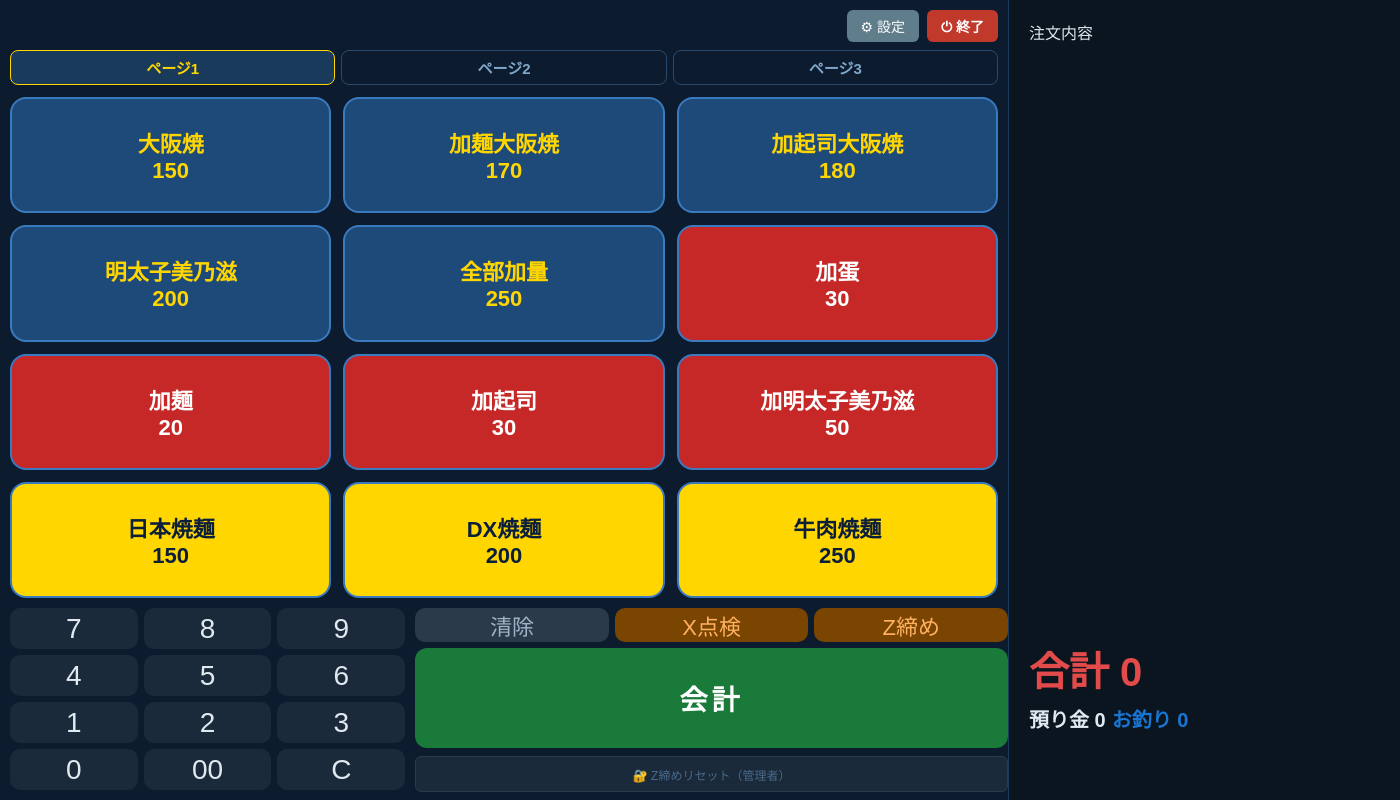
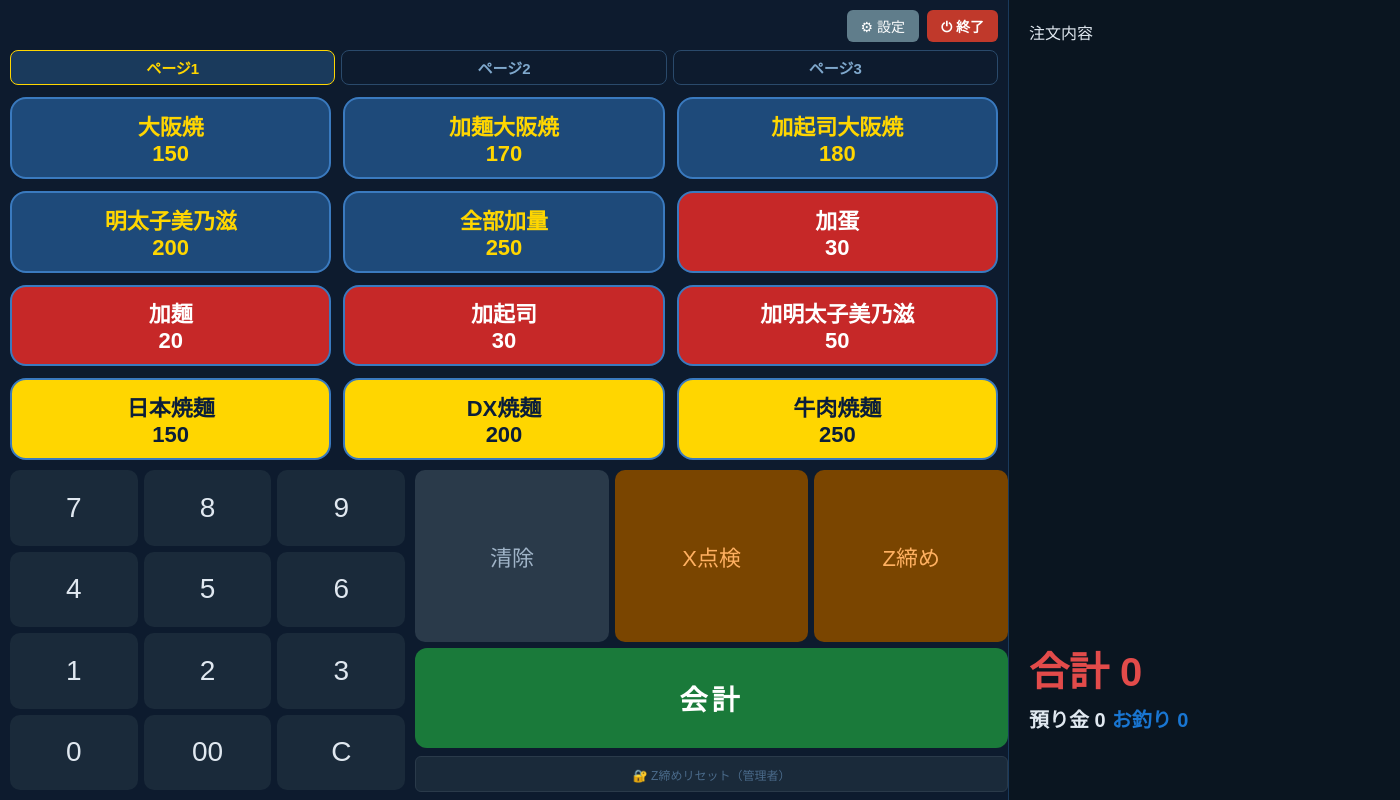
Before and after one commit to booboopoint-arch/pos-app-simple, an Electron app: page pos_menu.html in a window 1400 px wide. Drawn offline with Linux system fonts and the light colour scheme.

Commit message:
キーパッド・ボタン高さ拡大

```diff
--- a/pos_menu.html
+++ b/pos_menu.html
@@ -29,7 +29,7 @@ color:#e0e8f0;
 
 body.removeMode{background:#ffd6d6;}
 
-#left{display:grid;grid-template-rows:1fr auto;gap:10px;padding:10px;background:#0d1b2e;}
+#left{display:grid;grid-template-rows:1fr 320px;gap:10px;padding:10px;background:#0d1b2e;}
 #leftTop{display:grid;grid-template-rows:auto 1fr;gap:8px;height:100%;}
 #topBar{display:flex;justify-content:flex-end;gap:8px;}
 
@@ -60,6 +60,7 @@ border-radius:6px;padding:6px 14px;font-size:14px;cursor:pointer;
 display:grid;
 grid-template-columns:40% 60%;
 gap:10px;
+height:100%;
 }
 
 #keypad{
@@ -67,6 +68,7 @@ display:grid;
 grid-template-columns:repeat(3,1fr);
 grid-template-rows:repeat(4,1fr);
 gap:6px;
+height:100%;
 }
 
 .key{font-size:28px;border:none;background:#1a2a3a;color:#e0e8f0;border-radius:10px;cursor:pointer;}
@@ -76,6 +78,7 @@ display:grid;
 grid-template-columns:1fr 1fr 1fr;
 grid-template-rows:1fr 100px 36px;
 gap:6px;
+height:100%;
 }
 
 .delete{background:#2a3a4a;color:#a0b4c8;font-size:22px;border:none;border-radius:10px;cursor:pointer;}
```
